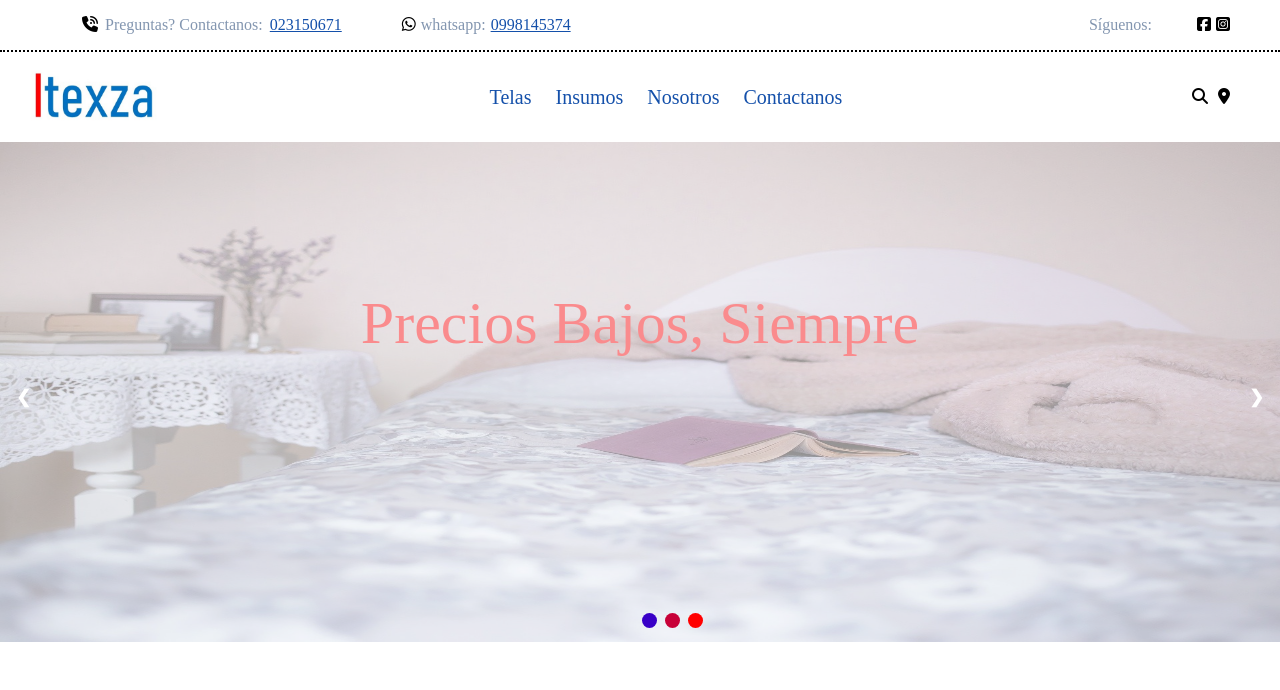
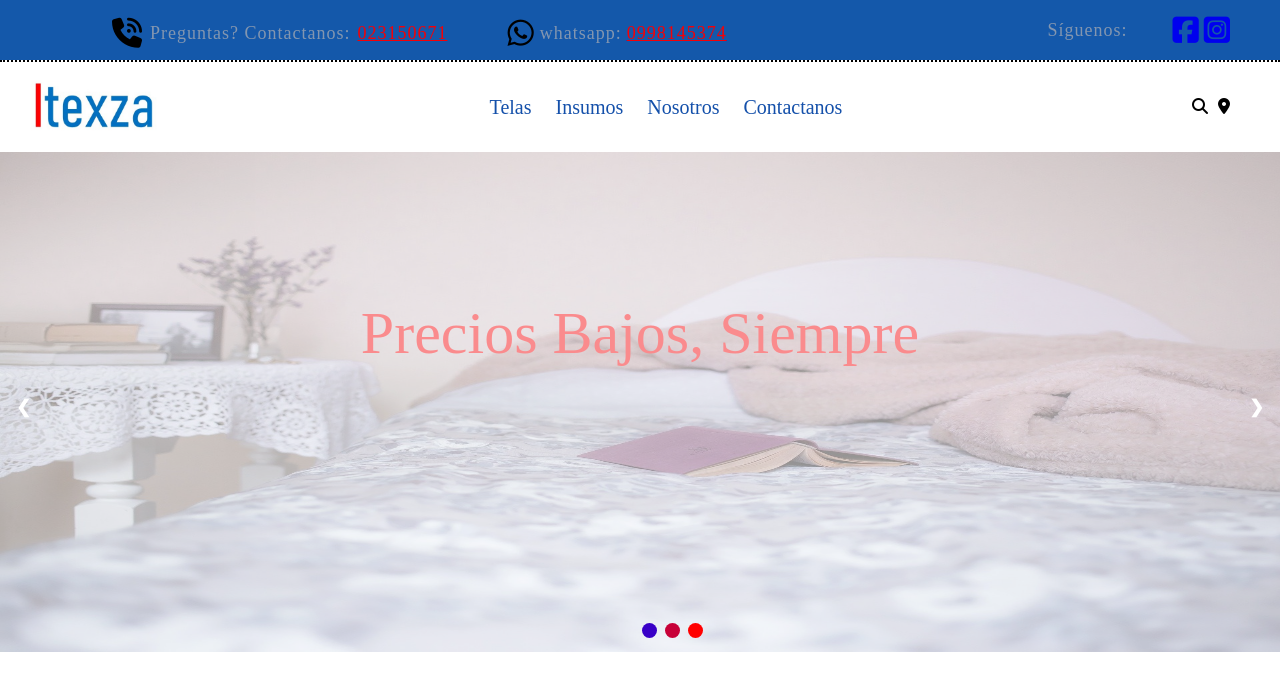
Before and after one commit to JuanOtavaloMaigua/ItexzaLandingPage, a plain HTML site: page index.html in a window 1280 px wide. Drawn offline with Linux system fonts and the light colour scheme.

Commit message:
se termino el header info

```diff
--- a/index.html
+++ b/index.html
@@ -36,7 +36,10 @@
                             <label>whatsapp: </label>
                         </li>
                         <li>
-                            <label class="contact_number">0998145374</label>
+                            <a href="https://wa.me/593998145374?text=Hola%20estoy%20interesado%20en%20un%20producto%20podria%20ayudarme%20?">
+                                <label class="contact_number">0998145374</label>
+                            </a>
+
                         </li>
                     </ol>
                 </div>
@@ -50,10 +53,14 @@
                 <div class="header_info_follow_us_socialmediaicon">
                     <ol>
                         <li>
-                            <i class="fab fa-facebook-square"></i>
+                            <a href="https://www.facebook.com/pages/category/Textile-Company/Itexza-100312588630323/">
+                                <i class="fab fa-facebook-square"></i>
+                            </a>
                         </li>
                         <li>
+                            <a href="https://www.facebook.com/pages/category/Textile-Company/Itexza-100312588630323/">
                             <i class="fab fa-instagram-square"></i>
+                            </a>
                         </li>
                     </ol>
                 </div>
--- a/style.css
+++ b/style.css
@@ -1,18 +1,28 @@
 /*Azul: RGB: 20 88 170*/
 /*Rojo: RGB: 245 0 6*/
 /*Plomo: RGB: 131 150 176*/
-:color{
-    --rojo: #ff0000;
+:root{
+    --color-rojo: rgb(245, 0, 6);
+    --color-azul: rgb(20, 88, 170);
+    --color-gris: rgb(131, 150, 176);
 }
 
 .header_info{
+    height: 60px;
+    width: 100%;
     display: flex;
     justify-content: space-between;
+    background-color: var(--color-azul);
+    font-size: 18px;
 }
 
 .header_info_contact{
     display: flex;
-    padding-left: 20px;
+    padding-left: 50px;
+}
+
+.header_info_contact i{
+    font-size: 30px;
 }
 
 .header_info_contact_phone_number{
@@ -22,6 +32,8 @@
 .header_info_contact_phone_number ol{
     list-style-type: none;
     display: flex;
+    align-items: center;
+    letter-spacing: 1px;
 }
 
 .header_info_contact_phone_number li{
@@ -35,6 +47,8 @@
 .header_info_contact_whatsapp_contact ol{
     display: flex;
     list-style-type: none;
+    align-items: center;
+    letter-spacing: 1px;
 }
 
 .header_info_contact_whatsapp_contact li{
@@ -47,9 +61,22 @@
     align-items: center;
 }
 
+.header_info_follow_us_label{
+    letter-spacing: 1px;
+}
+
 .header_info_follow_us_socialmediaicon ol{
     list-style-type: none;
     display: flex;
+}
+
+.header_info_follow_us_socialmediaicon i{
+    font-size: 30px;
+}
+
+.header_info_follow_us_socialmediaicon i:hover{
+    color: var(--color-rojo);
+    cursor: pointer;
 }
 
 .header_info_follow_us_socialmediaicon li{
@@ -201,9 +228,13 @@
 
 /*selector that uses frecuently*/
 .contact_number{
-    color: rgb(20, 80,170);
+    color: var(--color-rojo);
     text-decoration: underline;
     cursor: pointer;
+}
+
+.contact_number:hover{
+    text-decoration: none;
 }
 
 label{
```
